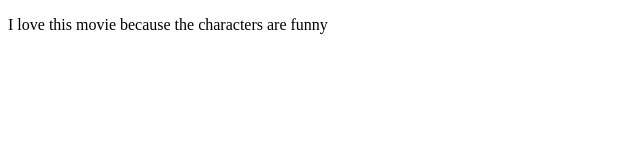
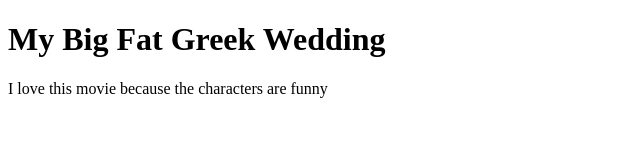
Before and after one commit to kpep/myThirdWebpage, a plain HTML site: page index.html in a window 1280 px wide. Shown: the whole page, without its empty margins (0-640 px from the left). Drawn offline with Linux system fonts and the light colour scheme.

Commit message:
Add files via upload

```diff
--- a/index.html
+++ b/index.html
@@ -7,13 +7,9 @@
 		<meta property="og:description" content="best movie ever" />
 		<meta property="og:image" content="https://images-na.ssl-images-amazon.com/images/M/MV5BMTA0OTA1MjIwNzVeQTJeQWpwZ15BbWU2MDk5NjE4OQ@@._V1_SY237_CR0,0,122,237_AL_.jpg" />
 	</head>
+	<body>
+	<h1> My Big Fat Greek Wedding </h1>
 
-
-
-
-
-
-<body>
 
 		<p>
 			I love this movie because the characters are funny
```
Lines whose indentation alone changed are shown as unchanged.
